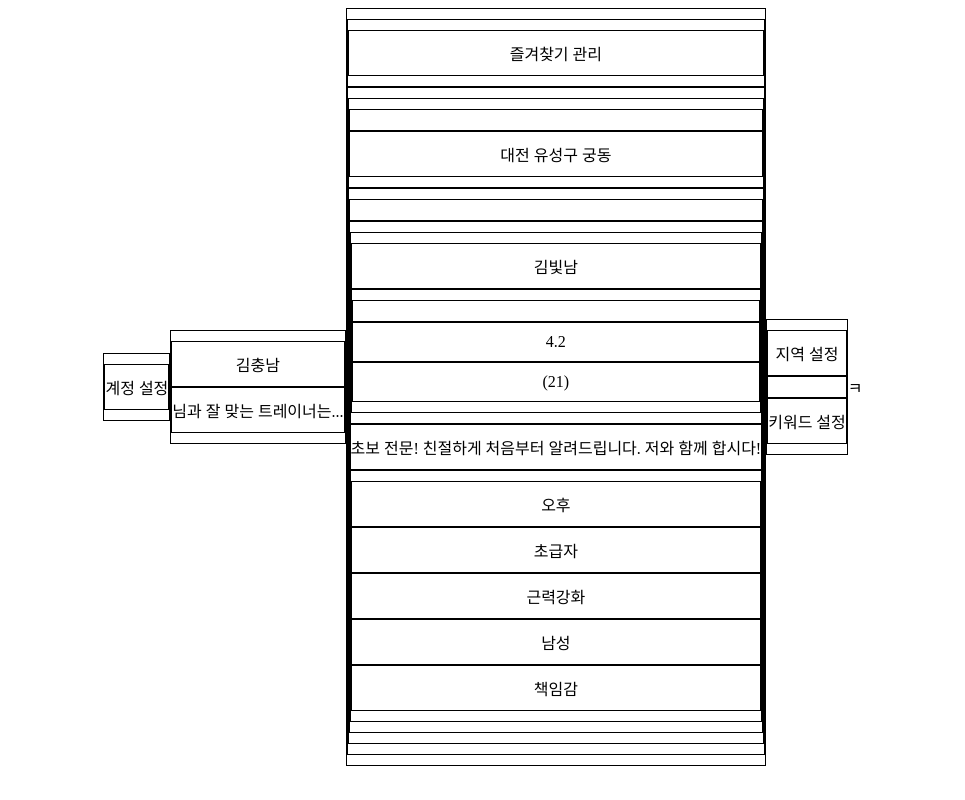
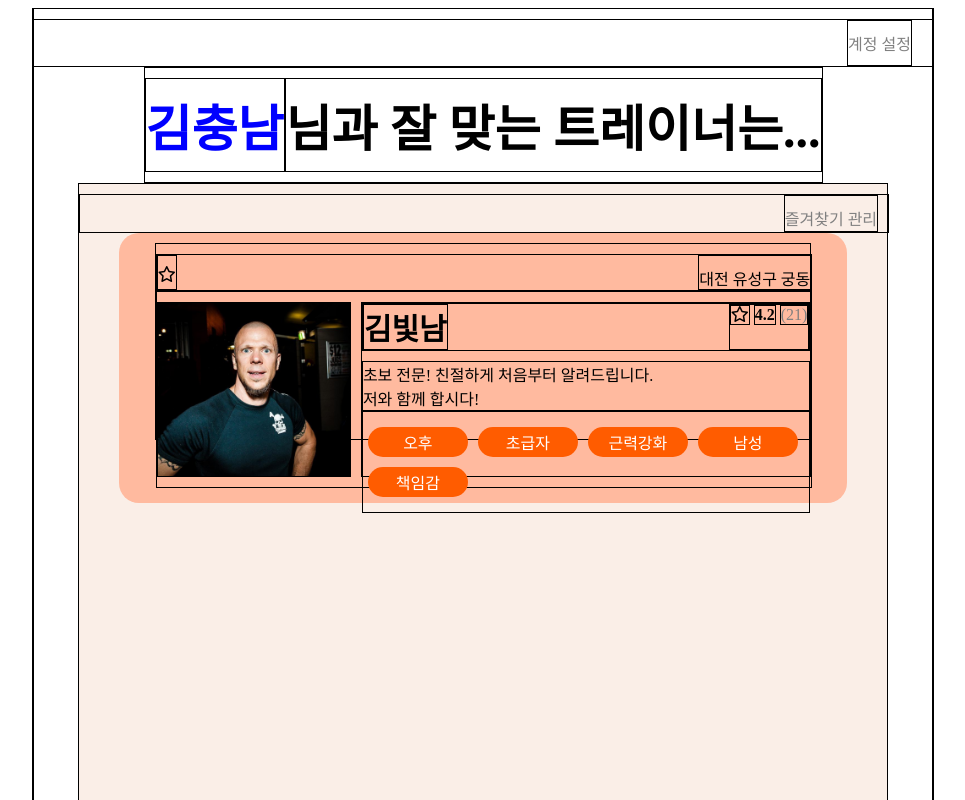
Before and after one commit to HM970506/PTSSAM, a plain HTML site: page output.html in a window 1280 px wide. Shown: the top 800 px of the page, without its empty margins (157-1122 px from the left). Drawn offline with Linux system fonts and the light colour scheme.

Commit message:
output완성

```diff
--- /dev/null
+++ b/css/output_css.css
@@ -0,0 +1,167 @@
+#output_main{
+    height: 100%;
+    background-color: white;
+}
+
+.output_up{
+    width: 100%;
+    display: flex;
+    justify-content: right;
+    padding: 0px;
+}
+
+.output_up_setting{
+    color:gray;
+    margin-right: 20px;
+}
+
+.output_title{
+    font-size: 50px;
+    font-weight: bold;
+    display: flex;
+}
+
+.output_up_name{
+    color: blue;
+}
+
+.output_subboxs{
+    background-color: #faeee7;
+    width: 90%;
+    height: 80%;
+    text-align: center;
+}
+
+.output_subboxs_setting{
+    width: 100%;
+    height: 3%;
+    padding:0px;
+
+    display: flex;
+    justify-content: right;
+}
+
+.output_subboxs_setting_text{
+    color: grey;
+    display: inline-block;
+    margin-right: 10px;
+}
+
+
+
+
+.output_subbox{
+    width: 90%;
+    height: 250px;
+    background-color: #ffba9f;
+    border-radius: 20px;
+    border:none;
+    display: inline-block;
+    text-align: center;
+
+}
+
+.output_subbox_in{
+    width: 90%;
+    height: 70%;
+    display: inline-block;
+}
+
+.output_subbox_up{
+    width: 100%;
+    height: 20%;
+    display: flex;
+    justify-content:space-between;
+    margin: 0px;
+    padding: 0px;
+}
+
+.output_subbox_main{
+    width: 100%;
+    height: 100%;
+    display: flex;
+}
+
+
+.output_subbox_main_image{
+    width: 30%;
+    background-image: url("./images/PT강사/김빛남.png");
+    background-size: cover;
+    background-position: center;
+    background-repeat: no-repeat;
+    margin-right: 10px;
+}
+
+.output_subbox_main_text{
+    display: inline-block;
+
+    margin: 0px;
+    padding: 0px;
+}
+
+#output_subbox_main_text{
+    width: 70%;
+}
+
+.nameandstar{
+    display: flex;
+    justify-content: space-between;
+}
+.nameandstar_name{
+    font-size: 30px;
+    font-weight: bold;
+}
+
+.nameandstar_star_score{
+    font-weight: bold;
+}
+
+.nameandstar_star_count{
+    color: grey;
+}
+
+.subtext{
+    display: block;
+    text-align: left;
+    margin-top: 10px;
+}
+
+.tags{
+    display: flex;
+    justify-content: left;
+    align-items: center;
+    flex-wrap: wrap;
+}
+
+.tag{
+    width: 100px;
+    height: 10px;
+    display: flex;
+    justify-content: center;
+    align-items: center;
+    background-color: #ff5c00;
+    border-radius: 40px;
+    color:white;
+    margin: 5px;
+    border: none;
+}
+
+.output_down{
+    width: 90%;
+    height: 10%;
+    background-color: #faeee7;
+    display: flex;
+    justify-content: space-around;
+    align-items: center;
+    color: gray;
+    font-size: 30px;
+}
+
+.output_down_logo{
+    width: 80px;
+    height: 60px;
+    background-image: url("./images/logo/logo2_64bit.png");
+    background-size: cover;
+    background-position: center;
+    background-repeat: no-repeat;
+}
--- a/css/styles.css
+++ b/css/styles.css
@@ -3,6 +3,8 @@
 @import "game_css.css";
 @import "name_set_css.css";
 @import "keyword_setting_css.css";
+@import "output_css.css";
+@import "trainer_css.css";
 
 body{
     text-align: center;
--- a/output.html
+++ b/output.html
@@ -5,9 +5,16 @@
     <meta http-equiv="X-UA-Compatible" content="IE=edge" />
     <meta name="viewport" content="width=device-width, initial-scale=1.0" />
     <title>PTSSAM</title>
+    <link rel="stylesheet" href="https://cdnjs.cloudflare.com/ajax/libs/font-awesome/5.15.4/css/all.min.css" />
+    <script
+    src="https://kit.fontawesome.com/6478f529f2.js"
+    crossorigin="anonymous"
+  ></script>
     <link rel="stylesheet" href="css/styles.css" />
   </head>
   <body>
+    <div class="out">
+      <div class="main" id="output_main">
         <div class="output_up">
           <div class="output_up_setting">계정 설정</div>
         </div>
@@ -16,48 +23,51 @@
           <div class="output_up_text">님과 잘 맞는 트레이너는...</div>
         </div>
 
-    <div class="output_main">
-      <div class="output_main_setting">
-        <div class="output_main_text">즐겨찾기 관리</div>
+        <div class="output_subboxs">
+          <div class="output_subboxs_setting">
+            <div class="output_subboxs_setting_text">즐겨찾기 관리</div>
           </div>
 
-      <div class="output_main_subbox">
-        <div class="output_main_subbox_up">
-          <div class="output_main_subbox_up_logo"></div>
-          <div class="output_main_subbox_up_address">대전 유성구 궁동</div>
+          <div class="output_subbox">
+            <div class="output_subbox_in">
+              <div class="output_subbox_up">
+                <div class="output_subbox_up_logo"><i class="fa-regular fa-star"></i></div>
+                <div class="output_subbox_up_address">대전 유성구 궁동</div>
               </div>
-        <div class="output_main_subbox_main">
-          <div class="output_main_subbox_main_image"></div>
-          <div class="output_main_subbox_main_text">
-            <div class="output_main_subbox_main_text_nameandstar">
-              <div class="output_main_subbox_main_text_nameandstar_name">
+              <div class="output_subbox_main">
+                <div class="output_subbox_main_image"></div>
+
+                <div class="output_subbox_main_text" id="output_subbox_main_text">
+                  <div class="output_subbox_main_text nameandstar">
+                    <div class="output_subbox_main_text nameandstar_name">
                       김빛남
                     </div>
-              <div class="output_main_subbox_main_text_nameandstar_star">
+                    <div class="output_subbox_main_text nameandstar_star">
                       <div
-                  class="output_main_subbox_main_text_nameandstar_star_logo"
-                ></div>
+                        class="output_subbox_main_text nameandstar_star_logo"
+                      ><i class="fa-regular fa-star"></i></div>
                       <div
-                  class="output_main_subbox_main_text_nameandstar_star_score"
+                        class="output_subbox_main_text nameandstar_star_score"
                       >
                         4.2
                       </div>
                       <div
-                  class="output_main_subbox_main_text_nameandstar_star_count"
+                        class="output_subbox_main_text nameandstar_star_count"
                       >
                         (21)
                       </div>
                     </div>
                   </div>
-            <div class="output_main_subbox_main_text_subtext">
-              초보 전문! 친절하게 처음부터 알려드립니다. 저와 함께 합시다!
+                  <div class="output_subbox_main_text subtext">
+                    초보 전문! 친절하게 처음부터 알려드립니다. <br>저와 함께 합시다!
                   </div>
-            <div class="output_main_subbox_main_text_tags">
+                  <div class="tags">
                     <div class="tag">오후</div>
                     <div class="tag">초급자</div>
                     <div class="tag">근력강화</div>
                     <div class="tag">남성</div>
                     <div class="tag">책임감</div>
+                  </div>
                 </div>
             </div>
           </div>
@@ -69,10 +79,7 @@
           <div class="output_down_logo"></div>
           <div class="output_down_keywordsetting">키워드 설정</div>
         </div>
-    <script
-      src="https://kit.fontawesome.com/6478f529f2.js"
-      crossorigin="anonymous"
-    ></script>
+      </div>
+    </div>
   </body>
 </html>
-ㅋ
```
Also changed, not shown: css/trainer_css.css (added). Lines whose indentation alone changed are shown as unchanged.
